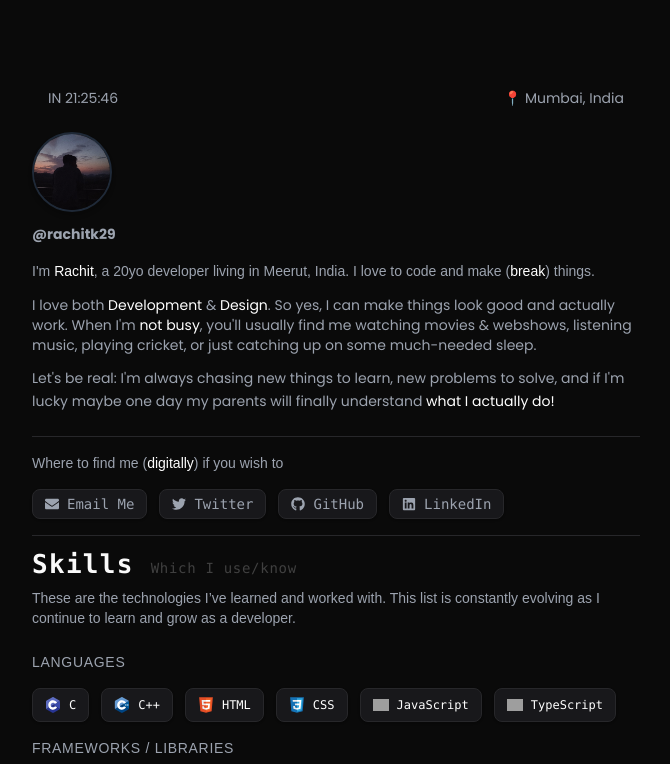
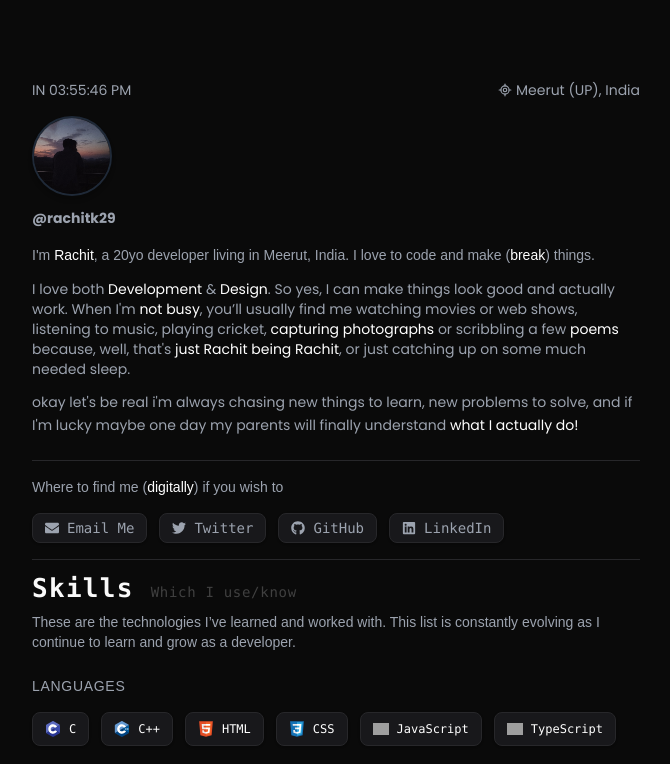
Before and after one commit to rachitk29/portfolio, a React (Vite) app: page / in a window 1280 px wide. Shown: the top 764 px of the page, without its empty margins (304-974 px from the left). Built offline with nearby package versions, Linux system fonts and the light colour scheme; grey boxes are pictures that could not be loaded.

Commit message:
update the ui and add some new components

```diff
--- a/src/components/Hero.jsx
+++ b/src/components/Hero.jsx
@@ -2,27 +2,24 @@
 import React, { useState, useEffect } from "react";
 import profileImg from "../assets/profile.jpg";
 import Container from "./Container";
+import { LocateFixed } from "lucide-react";
 
 const Hero = () => {
   const [time, setTime] = useState("");
 
-  const getIndiaTime = () => {
+  const getDeviceTime = () => {
     const now = new Date();
-    const utc = now.getTime() + now.getTimezoneOffset() * 60000;
-    const istOffset = 5.5 * 60 * 60 * 1000;
-    const istTime = new Date(utc + istOffset);
-
-    const hours = istTime.getHours().toString().padStart(2, "0");
-    const minutes = istTime.getMinutes().toString().padStart(2, "0");
-    const seconds = istTime.getSeconds().toString().padStart(2, "0");
-
-    return `${hours}:${minutes}:${seconds}`;
+    return now.toLocaleTimeString([], {
+      hour: "2-digit",
+      minute: "2-digit",
+      second: "2-digit",
+    });
   };
 
   useEffect(() => {
-    setTime(getIndiaTime());
+    setTime(getDeviceTime());
     const interval = setInterval(() => {
-      setTime(getIndiaTime());
+      setTime(getDeviceTime());
     }, 1000);
 
     return () => clearInterval(interval);
@@ -34,11 +31,16 @@ const Hero = () => {
       className="mb-2 flex flex-col justify-start items-start pt-20 text-gray-400 font-sans bg-transparent"
     >
       <Container>
-        <div className="flex justify-between items-center text-gray-400 text-sm px-4 py-2 mb-4 w-full">
+        {/* Top Time + Location Bar */}
+        <div className="flex justify-between items-center text-gray-400 text-sm mb-4 w-full">
           <span>IN {time}</span>
-          <span>📍 Mumbai, India</span>
+          <span className="flex items-center gap-1">
+            <LocateFixed size={14} />
+            Meerut (UP), India
+          </span>
         </div>
 
+        {/* Profile + Social */}
         <div className="flex flex-col items-start text-left mb-2">
           <a
             href="https://github.com/rachitk29"
@@ -73,11 +75,12 @@ const Hero = () => {
           <p className="text-sm text-gray-400 mb-3">
             I love both <span className="text-white">Development</span> & <span className="text-white">Design</span>.
             So yes, I can make things look good and actually work.
-            When I'm <span className="text-white">not busy</span>, you'll usually find me watching movies & webshows, listening music, playing cricket, or just catching up on some much-needed sleep.
+            When I'm <span className="text-white">not busy</span>, you’ll usually find me watching movies or web shows,
+            listening to music, playing cricket, <span className="text-white">capturing photographs</span> or scribbling a few <span className="text-white">poems</span> because, well, that's <span className="text-white">just Rachit being Rachit</span>, or just catching up on some much needed sleep.
           </p>
 
           <p className="text-sm leading-relaxed text-gray-400 mb-2">
-            Let's be real: I'm always chasing new things to learn, new problems to solve,
+            okay let's be real i'm always chasing new things to learn, new problems to solve,
             and if I'm lucky maybe one day my parents will finally understand
             <span className="text-white"> what I actually do!</span>
           </p>
```
